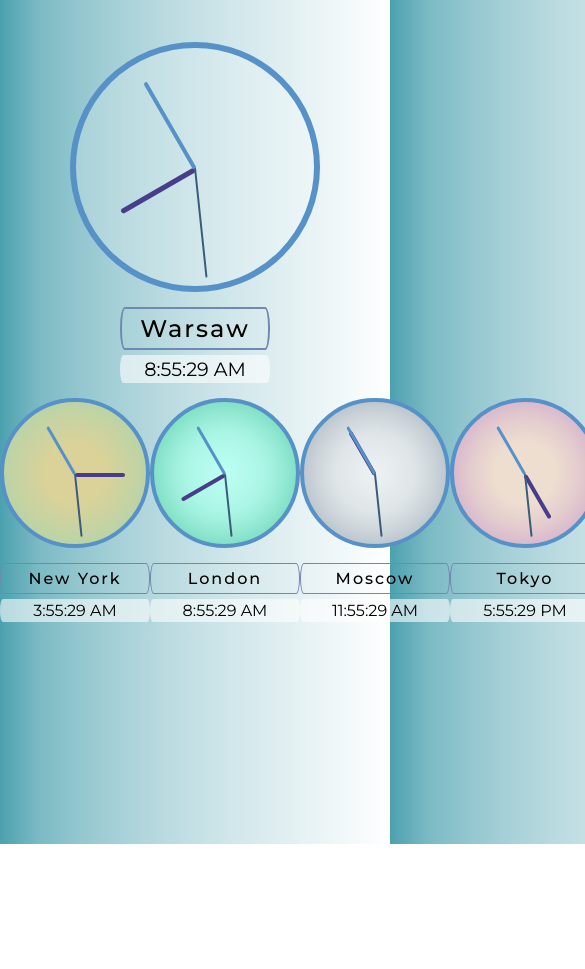
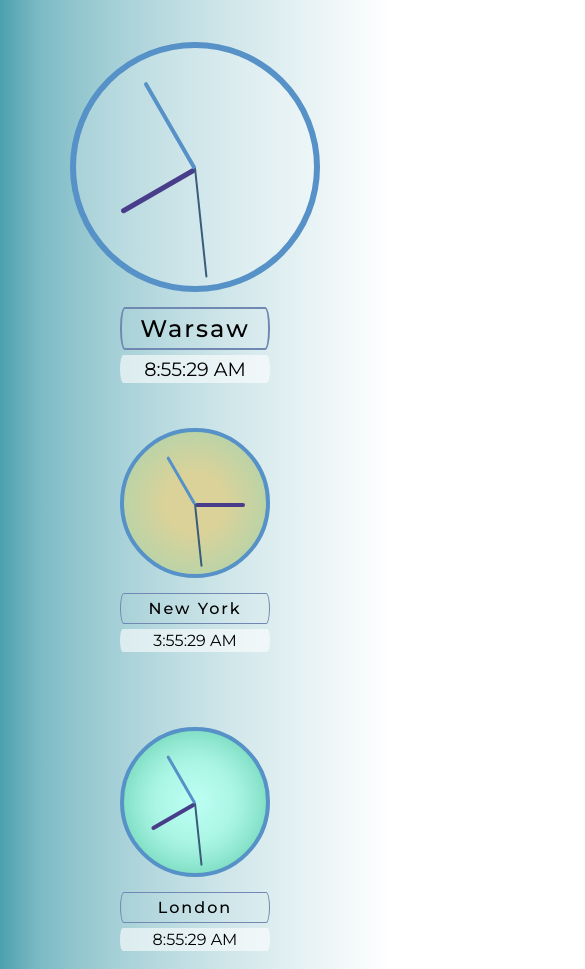
Before and after one commit to OlaJurrek/clocks, a plain HTML site: page index.html in a window 390 px wide. Shown: the top 969 px of the page, 585 px wide, since content can reach past the window. Before the commit the page ends 844 px from the top, so only its background shows below. Drawn offline with Linux system fonts and the light colour scheme.

Commit message:
add responsivness

```diff
--- a/main.css
+++ b/main.css
@@ -94,10 +94,12 @@ body {
 .cities-clocks {
   display: flex;
   justify-content: space-around;
+  flex-wrap: wrap;
 }
 
 .city-clock {
   width: 150px;
+  margin: 30px 40px;
 }
 
 /* Cities' clocks faces */
```
